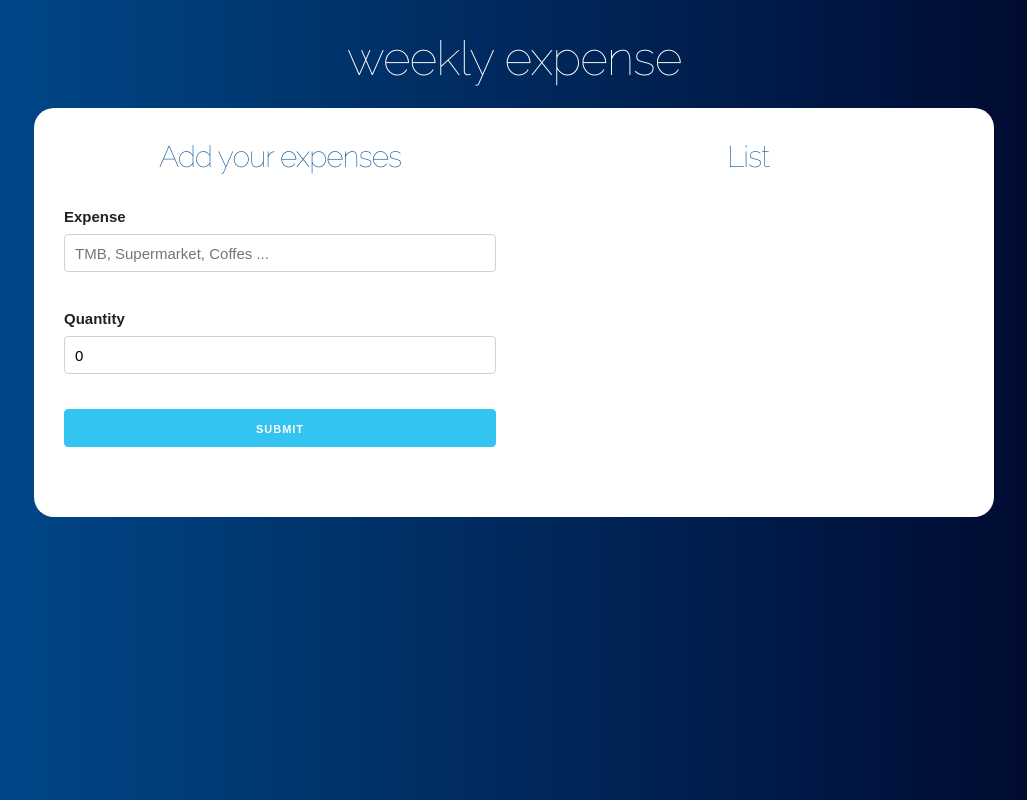
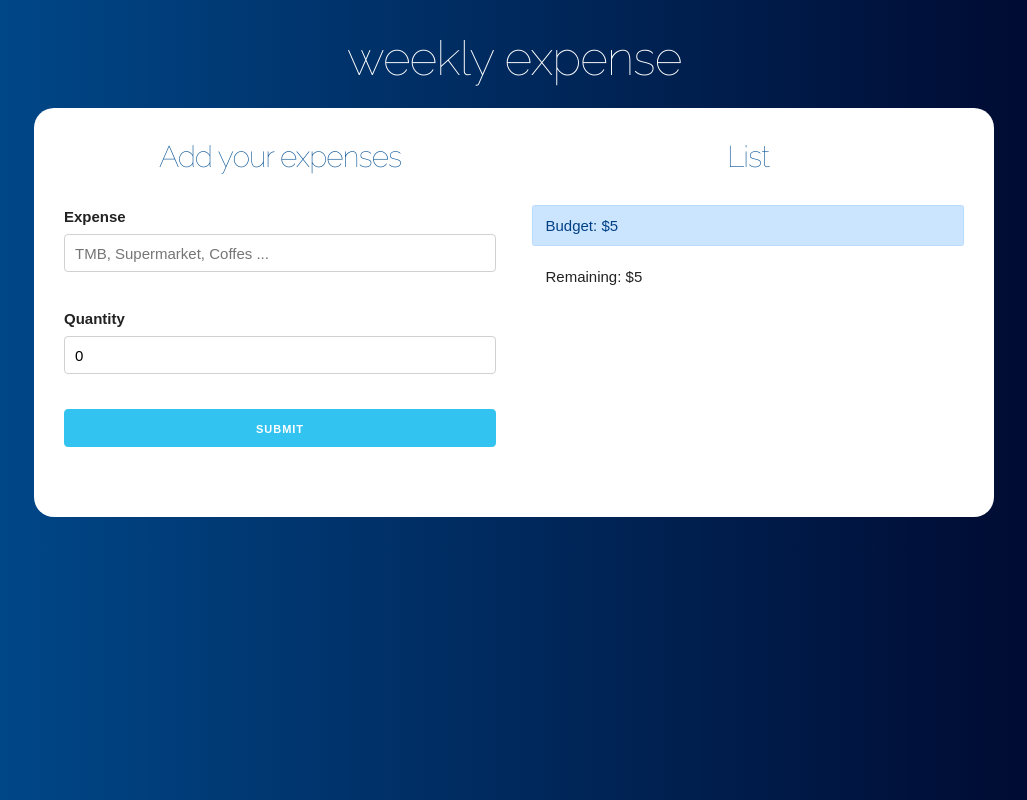
Before and after one commit to elenapiaggio/my-budget-app, a React (Create React App) app: page / in a window 1280 px wide. Both pictures are taken after typing "5" into the empty fields and a click on the input 640 px from the left and 277 px from the top of the page. Shown: the whole page, without its empty margins (126-1153 px from the left). Built offline with nearby package versions, Linux system fonts and the light colour scheme.

Commit message:
show budget and remaining

```diff
--- a/src/App.js
+++ b/src/App.js
@@ -2,6 +2,7 @@
 import Form from "./components/Form";
 import FormBudget from "./components/FormBudget";
 import ListBudget from './components/ListBudget';
+import BudgetControl from './components/BudgetControl';
 
 function App() {
   const [budget, saveBudget] = useState(0);
@@ -39,6 +40,10 @@
                 <ListBudget
                   expensives = {expensives}
                 />
+                <BudgetControl
+                  budget = {budget}
+                  remainingBudget = {remainingBudget}
+                />
               </div>
             </div>
           )}
--- /dev/null
+++ b/src/components/BudgetControl.js
@@ -0,0 +1,16 @@
+import React, { Fragment } from "react";
+
+const BudgetControl = ({ budget, remainingBudget }) => {
+  return (
+    <Fragment>
+      <div className="alert alert-primary">
+        Budget: ${budget}
+      </div>
+      <div className="alert">
+        Remaining: ${remainingBudget}
+      </div>
+    </Fragment>
+  );
+};
+
+export default BudgetControl;
```
